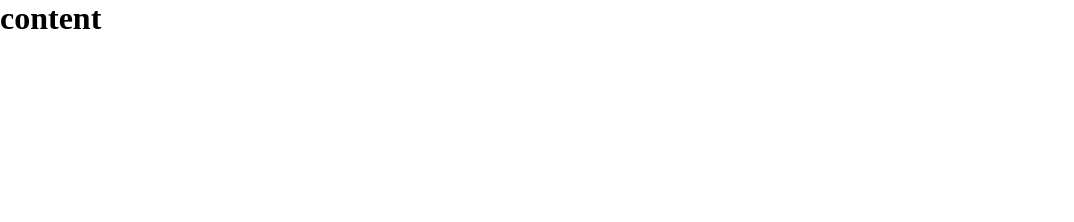
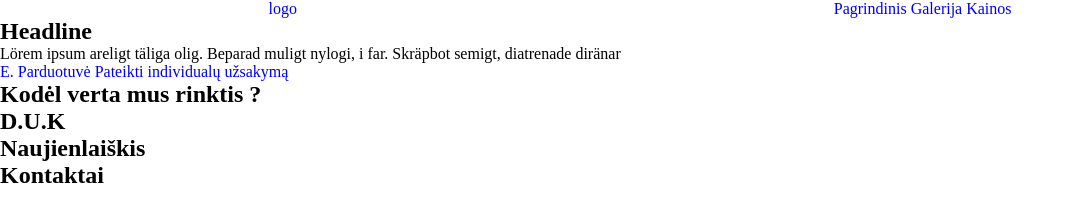
Before and after one commit to liepsneletech/19-test-2, a website: page index.html in a window 1280 px wide. Shown: the whole page, without its empty margins (0-1074 px from the left). Drawn offline with Linux system fonts and the light colour scheme.

Commit message:
HTML structure

```diff
--- a/css/base/global.css
+++ b/css/base/global.css
@@ -1,3 +1,8 @@
+/* COLORS */
+:root {
+  --color: ;
+}
+
 /* FONTS */
 
 /* CSS RESET */
--- a/css/base/layout.css
+++ b/css/base/layout.css
@@ -0,0 +1,3 @@
+.container {
+  width: 90%;
+}
--- a/css/pages/home.css
+++ b/css/pages/home.css
@@ -1,6 +1,16 @@
 /* STYLESHEET IMPORTS */
 
-@import '../base/global.css';
-@import '../base/layout.css';
+@import "../base/global.css";
+@import "../base/layout.css";
+
+/* FONTS */
+
+@font-face {
+}
 
 /* HOME */
+
+.main-nav {
+  display: flex;
+  justify-content: space-around;
+}
--- a/index.html
+++ b/index.html
@@ -1,16 +1,48 @@
 <!DOCTYPE html>
 <html lang="en">
-<head>
-    <meta charset="UTF-8">
-    <meta http-equiv="X-UA-Compatible" content="IE=edge">
-    <meta name="viewport" content="width=device-width, initial-scale=1.0">
-    <title>Test</title>
-    <!-- stylesheets -->
-    <link rel="stylesheet" href="./css/pages/home.css">
-</head>
-<body>
-    <h1>content</h1>
+  <head>
+    <meta charset="UTF-8" />
+    <meta http-equiv="X-UA-Compatible" content="IE=edge" />
+    <meta name="viewport" content="width=device-width, initial-scale=1.0" />
+    <title>Jeans website | Home</title>
+    <!-- styles -->
+    <link rel="stylesheet" href="./css/pages/home.css" />
+  </head>
+  <body>
+    <header class="header">
+      <nav class="main-nav">
+        <a href="#" class="nav-logo nav-link">logo</a>
+        <div class="nav-menu">
+          <a href="#" class="nav-link">Pagrindinis</a>
+          <a href="#" class="nav-link">Galerija</a>
+          <a href="#" class="nav-link">Kainos</a>
+        </div>
+      </nav>
+    </header>
+    <main>
+      <section class="hero container">
+        <h1 class="main-title">Headline</h1>
+        <p class="hero-desc">
+          Lörem ipsum areligt täliga olig. Beparad muligt nylogi, i far.
+          Skräpbot semigt, diatrenade diränar
+        </p>
+        <a href="#" class="primary-btn">E. Parduotuvė</a>
+        <a href="#" class="secondary-btn">Pateikti individualų užsakymą</a>
+      </section>
+      <section class="choose-us container">
+        <h2 class="section-title">Kodėl verta mus rinktis ?</h2>
+      </section>
+      <section class="duk">
+        <h2 class="section-title">D.U.K</h2>
+      </section>
+      <section class="newsletter">
+        <h2 class="newsletter">Naujienlaiškis</h2>
+      </section>
+    </main>
+    <footer class="footer">
+      <h2 class="section-title">Kontaktai</h2>
+    </footer>
     <!-- scripts -->
     <script src="./js/home.js"></script>
-</body>
+  </body>
 </html>
```
Also changed, not shown: assets/fonts/inter/Inter-Medium.ttf (added), assets/fonts/inter/Inter-Regular.ttf (added), assets/fonts/inter/Inter-SemiBold.ttf (added), assets/img/choose-us-img-1.png (added), assets/img/choose-us-img-2.png (added), assets/img/choose-us-img-3.png (added), 1 other file.
